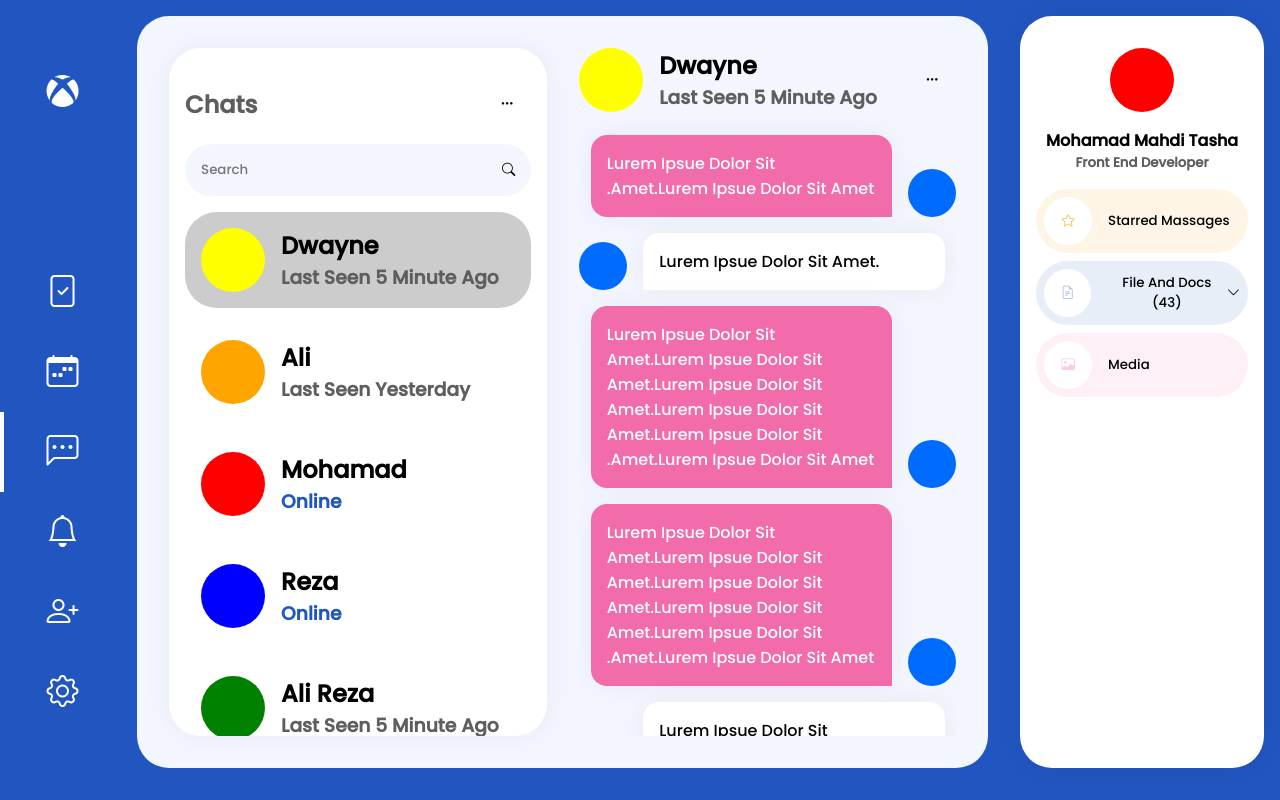
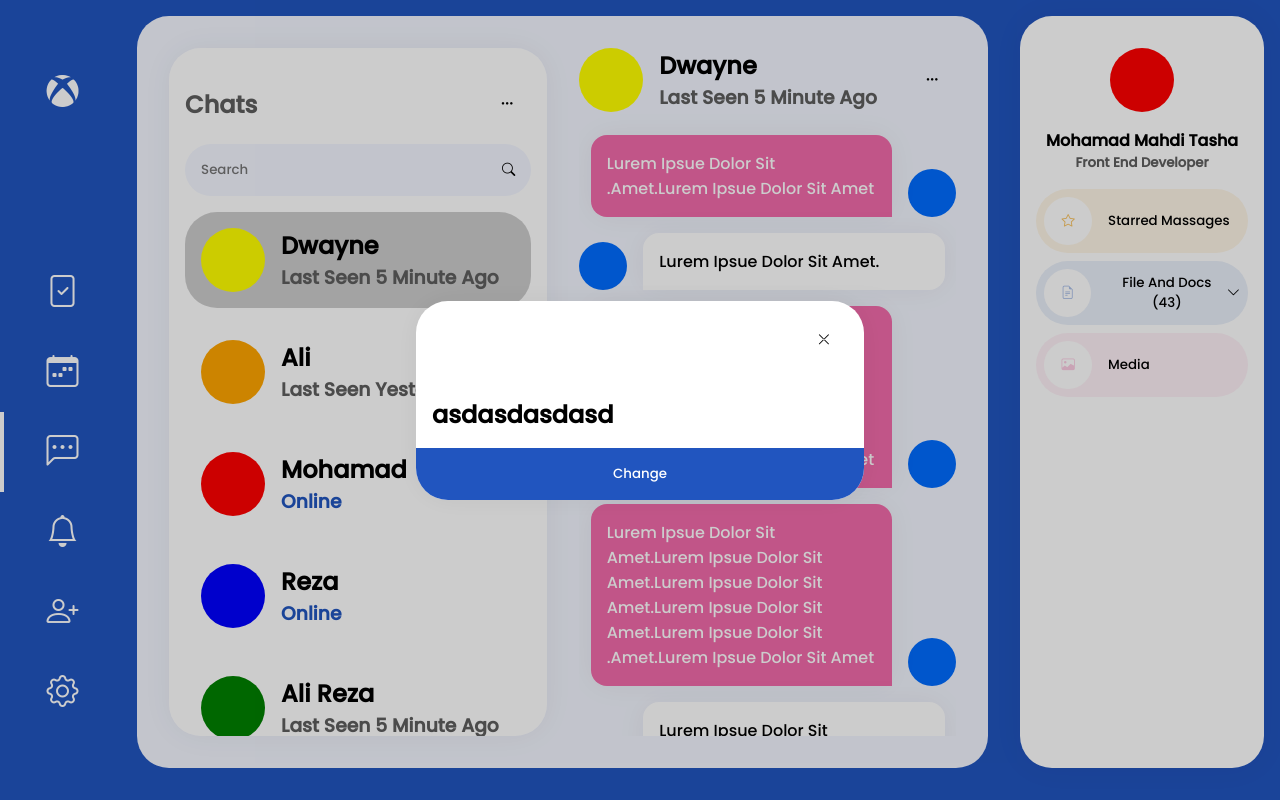
Before and after one commit to MohamadMahdi-Tasha/Chat-App, a React (Create React App) app: page / in a window 1280 px wide. Both pictures are taken after a click on the button 932 px from the left and 80 px from the top of the page. Built offline with nearby package versions, Linux system fonts and the light colour scheme.

Commit message:
added modal to sended chats

```diff
--- a/src/components/texts.js
+++ b/src/components/texts.js
@@ -3,6 +3,10 @@
 import Chat from './chat';
 import Massage from './massage';
 import NewMessage from "./new-message";
+import Modal from './Modal';
+
+// A Function That Closes Modal
+function showModal(modalId) {document.getElementById(modalId).classList.remove('show-on-click');}
 
 // A Function That Sends New Massage
 export function sendNewMessage() {
@@ -38,9 +42,12 @@ export function sendNewMessage() {
 function Texts() {
     return (
         <div className={'Texts ml-2 w-50 h-100 ov-scroll scroll-none'}>
+            <Modal id={'modal2'}>
+                <h2>asdasdasdasd</h2>
+            </Modal>
              <div className={'d-inline-flex w-100 jc-sb ai-center'}>
                 <Chat className={'d-inline-flex'} name={'Dwayne'} profilePicClassName={'h-4rem w-4rem bg-img-no-repeat bg-img-size-cover mr-1 circle'} profileColor={'yellow'} lastSeen={'5 Minute Ago'} />
-                <button className={'w-3rem h-3rem bg-none border-none circle transition hover-bg-light-black'}><i className="bi bi-three-dots"></i></button>
+                <button onClick={() => {showModal('modal2')}} className={'w-3rem h-3rem bg-none border-none circle transition hover-bg-light-black'}><i className="bi bi-three-dots"></i></button>
             </div>
             <ul id={'massages_list'} className={'list-unstyled mt-1'}>
                 <li><Massage fromYou massage={'Lurem Ipsue Dolor Sit Amet.Lurem Ipsue Dolor Sit Amet.'}  profileBackgroundColor={'#006cff'}/></li>
```
